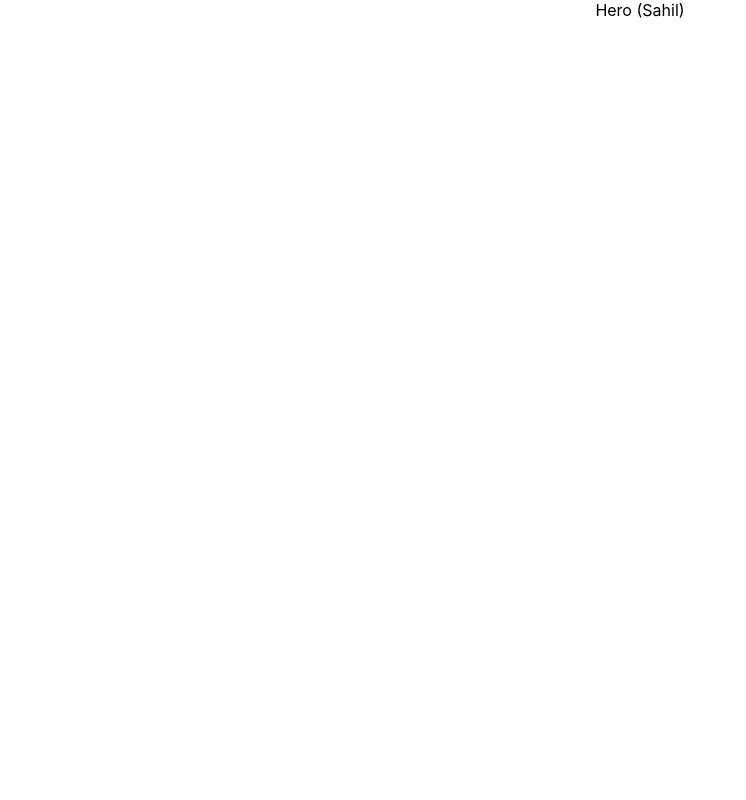
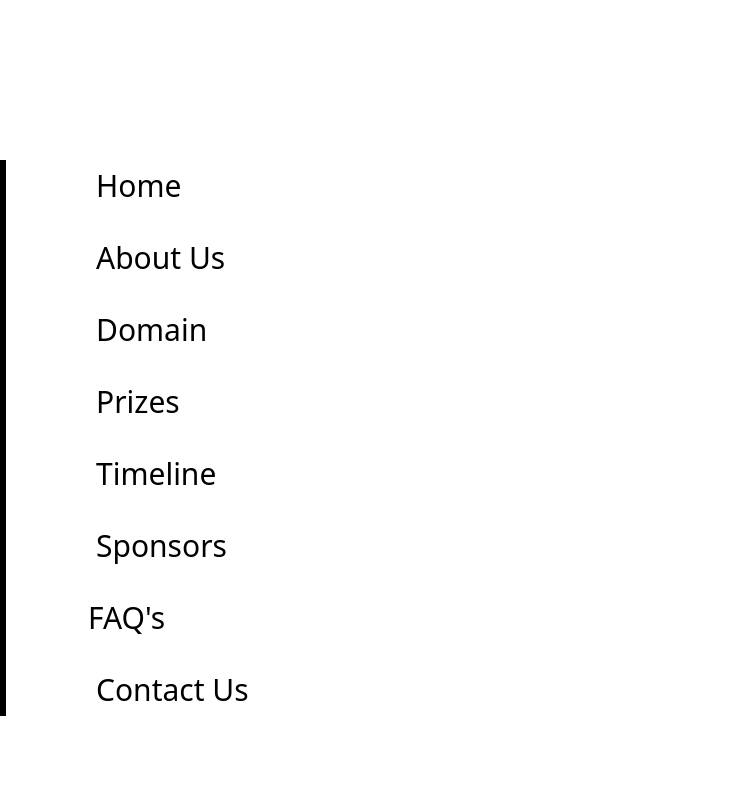
Before and after one commit to GDSC-ACE/gdscace.tech, a React (Create React App) app: page / in a window 1280 px wide. Shown: the top 800 px of the page, without its empty margins (0-746 px from the left). Built offline with nearby package versions, Linux system fonts and the light colour scheme.

Commit message:
Sidebar updated

```diff
--- a/package.json
+++ b/package.json
@@ -36,6 +36,7 @@
     ]
   },
   "devDependencies": {
+    "tailwindcss": "^3.4.1",
     "typescript": "^5.3.3"
   }
 }
--- a/src/App.js
+++ b/src/App.js
@@ -1,5 +1,6 @@
 import './App.css';
 import Hero from './components/Hero/Hero';
+import Sidebar from './components/Sidebar/Sidebar';
 import About from './components/About/About';
 import Domains from './components/Domains/Domains';
 import Prizes from './components/Prizes/Prizes';
@@ -11,14 +12,15 @@ import Footer from './components/Footer/Footer';
 function App() {
   return (
     <div className="App">
-      <Hero/>
-      <About/>
-      <Domains/>
-      <Prizes/>
-      <Timeline/>
-      <Sponsers/>
-      <Faqs/>
-      <Footer/>
+      {/* <Hero/> */}
+      <Sidebar/>
+      {/* <About/> */}
+      {/* <Domains/> */}
+      {/* <Prizes/> */}
+      {/* <Timeline/> */}
+      {/* <Sponsers/> */}
+      {/* <Faqs/> */}
+      {/* <Footer/> */}
     </div>
   );
 }
--- /dev/null
+++ b/src/components/Sidebar/Sidebar.css
@@ -0,0 +1,18 @@
+ul li{
+    display: flex;
+
+
+}
+.sidebar-content {
+    position: relative;
+}
+
+.sidebar-content:before {
+    content: '';
+    position: absolute;
+    top: 0;
+    left: 0;
+    width: 6px;
+    height: 100%;
+    background-color: black;
+}
--- a/src/components/Sidebar/Sidebar.jsx
+++ b/src/components/Sidebar/Sidebar.jsx
@@ -1,10 +1,32 @@
 //Akshata
 import React, { Component } from 'react'
+import '../../styles/global.css';
+import "./Sidebar.css"
 
 export default class Sidebar extends Component {
   render() {
     return (
-      <div>Sidebar (Akshata)</div>
+
+      <div className="Navbar sidebar-content h-full w-1/4 fixed  ">
+
+
+        <nav className="mt-10 ml-20">
+          <ul className="list-none ">
+            <li className="py-2 px-4 mb-5 mt-40 text-3xl ">Home</li>
+            <li className="py-2 px-4 mb-5 text-3xl ">About Us</li>
+            <li className="py-2 px-4 mb-5 text-3xl">Domain</li>
+            <li className="py-2 px-4 mb-5 text-3xl ">Prizes</li>
+            <li className="py-2 px-4 mb-5 text-3xl">Timeline</li>
+            <li className="py-2 px-4 mb-5 text-3xl">Sponsors</li>
+            <li className="py-2 px-2 mb-5 text-3xl">FAQ's</li>
+            <li className="py-2 px-4 mb-5 text-3xl">Contact Us</li>
+
+
+
+          </ul>
+        </nav>
+      </div>
+
     )
   }
 }
--- a/src/index.css
+++ b/src/index.css
@@ -1,4 +1,9 @@
-body {
+@import 'tailwindcss/base';
+@import 'tailwindcss/components';
+@import 'tailwindcss/utilities';
+
+
+/* body {
   margin: 0;
   font-family: -apple-system, BlinkMacSystemFont, 'Segoe UI', 'Roboto', 'Oxygen',
     'Ubuntu', 'Cantarell', 'Fira Sans', 'Droid Sans', 'Helvetica Neue',
@@ -10,4 +15,4 @@ body {
 code {
   font-family: source-code-pro, Menlo, Monaco, Consolas, 'Courier New',
     monospace;
-}
+} */
--- /dev/null
+++ b/tailwind.config.js
@@ -0,0 +1,10 @@
+/** @type {import('tailwindcss').Config} */
+module.exports = {
+    content: [
+      "./src/**/*.{js,jsx,ts,tsx}",
+    ],
+    theme: {
+      extend: {},
+    },
+    plugins: [],
+  }
```
Also changed, not shown: 1 other file (tests, documents, lock files or other folders).
